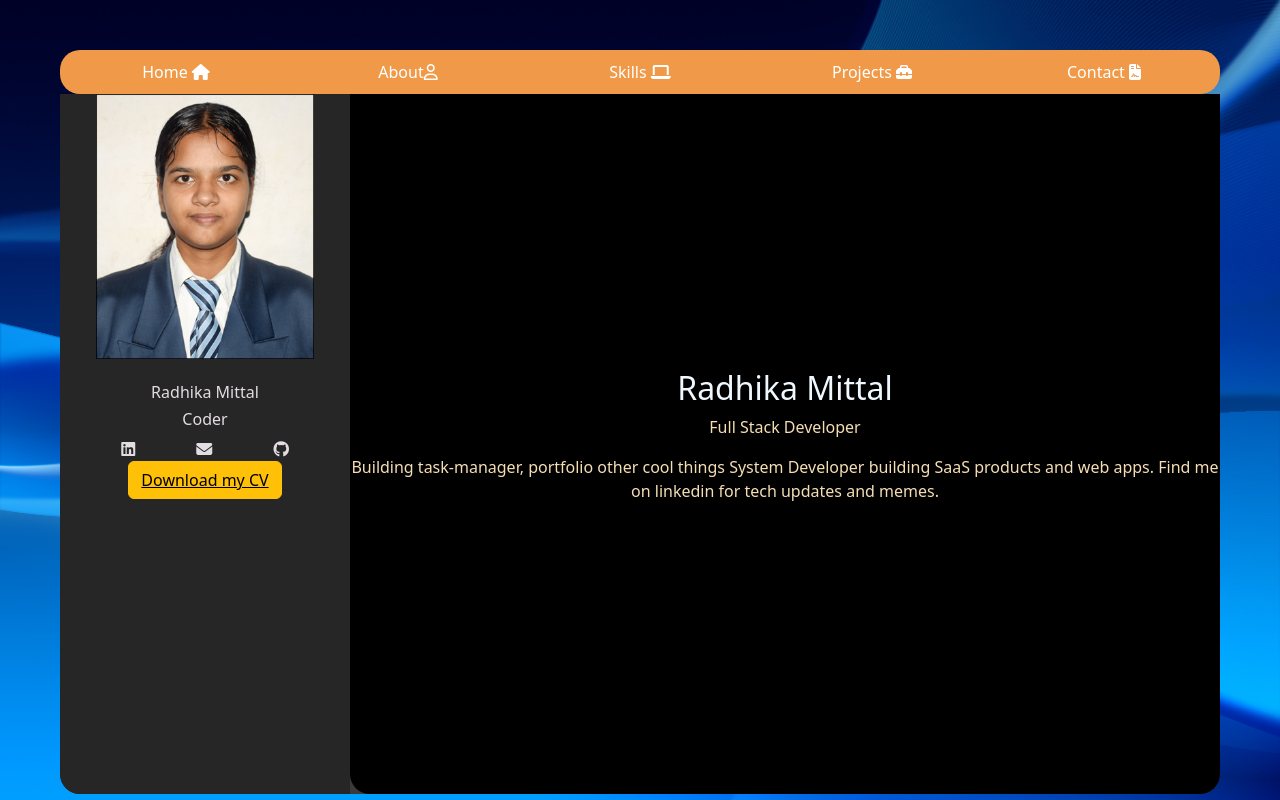
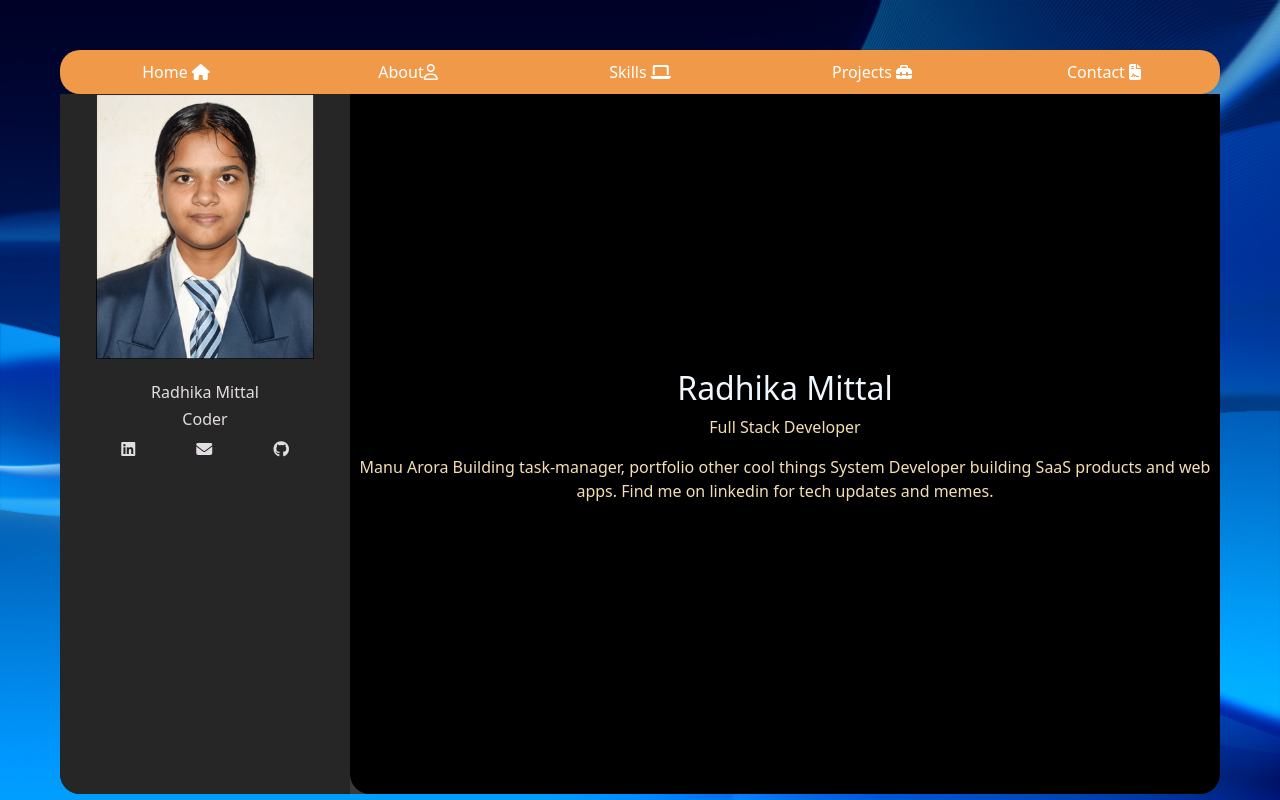
Before and after one commit to radhika2404/Web-resume, a plain HTML site: page index.html in a window 1280 px wide. Drawn offline with nearby package versions, Linux system fonts and the light colour scheme.

Commit message:
Add files via upload

```diff
--- a/index.html
+++ b/index.html
@@ -69,7 +69,6 @@
                                     </a>
                                 </li>
                             </ul>
-                            <button class="btn btn-warning "><a href="images/Resume.png" download="download name">Download my CV</a></button>
                             <!-- <ul>
                                 <li>
                                     <a href="#about">Jump to About me </a>
@@ -102,7 +101,7 @@
                             <div class="inner-wrapper">
                                 <h1>Radhika Mittal</h1>
                                 <p>Full Stack Developer</p>
-                                <p>
+                                <p>Manu Arora
                                     Building task-manager, portfolio other cool things
                                     System Developer building SaaS products and web apps. Find me on linkedin
                                      for tech updates and memes.</p>
```
